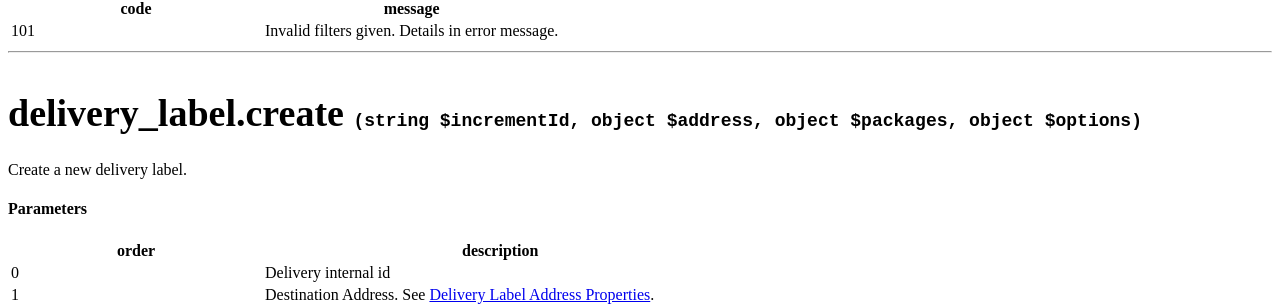
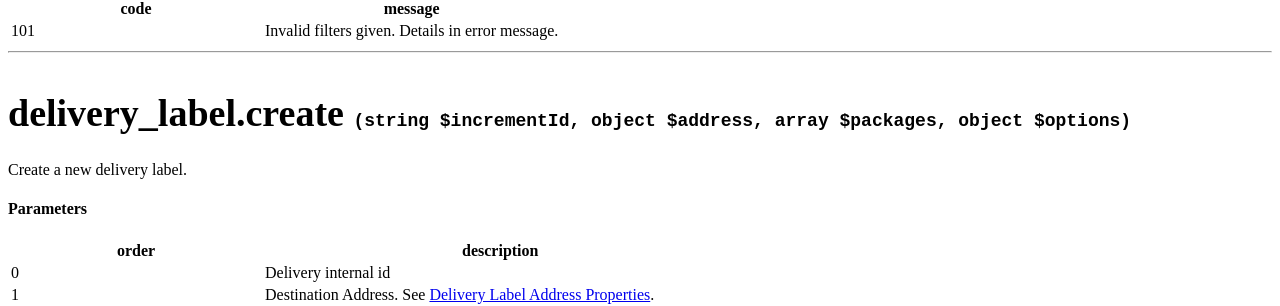
Before and after one commit to ShipStream/shipstream.github.io, a Jekyll site: the page built from _posts/2021-01-21-delivery-label.md, in a window 1280 px wide and 900 px high, scrolled down 5178 px. Shown: the part 149-455 px from the top of the window. Built offline with Jekyll 4.4.1, drawn with Linux system fonts in a browser that asks for light colours; a style sheet for code colours, icons or effects is not loaded.

Commit message:
Update _posts/2021-01-21-delivery-label.md
Co-authored-by: bob2021 <8102829+bob2021@users.noreply.github.com>

```diff
--- a/_posts/2021-01-21-delivery-label.md
+++ b/_posts/2021-01-21-delivery-label.md
@@ -342,7 +342,7 @@ An array of objects. Each object will contain "<a href="#delivery_label_properti
 
 <h1 id="delivery_label_create">
 delivery_label.create
-<code>(string $incrementId, object $address, object $packages, object $options)</code>
+<code>(string $incrementId, object $address, array $packages, object $options)</code>
 </h1>
 
 Create a new delivery label.
```
